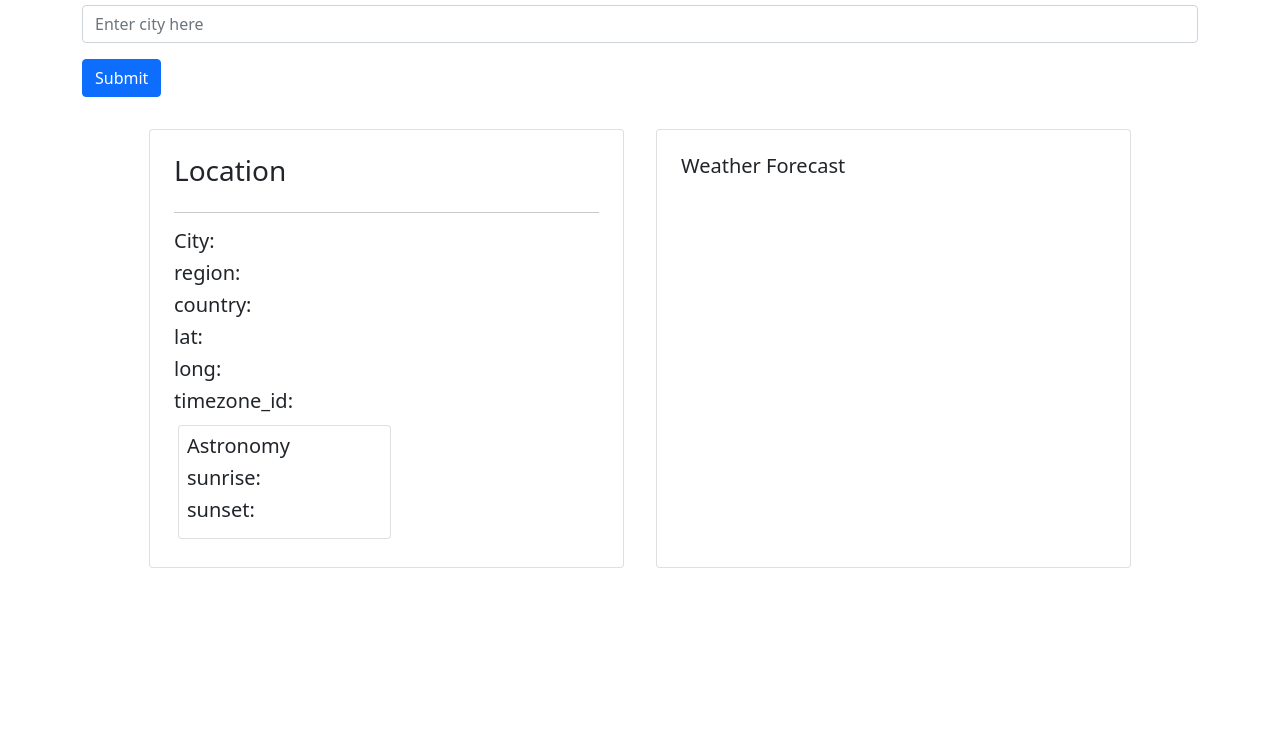
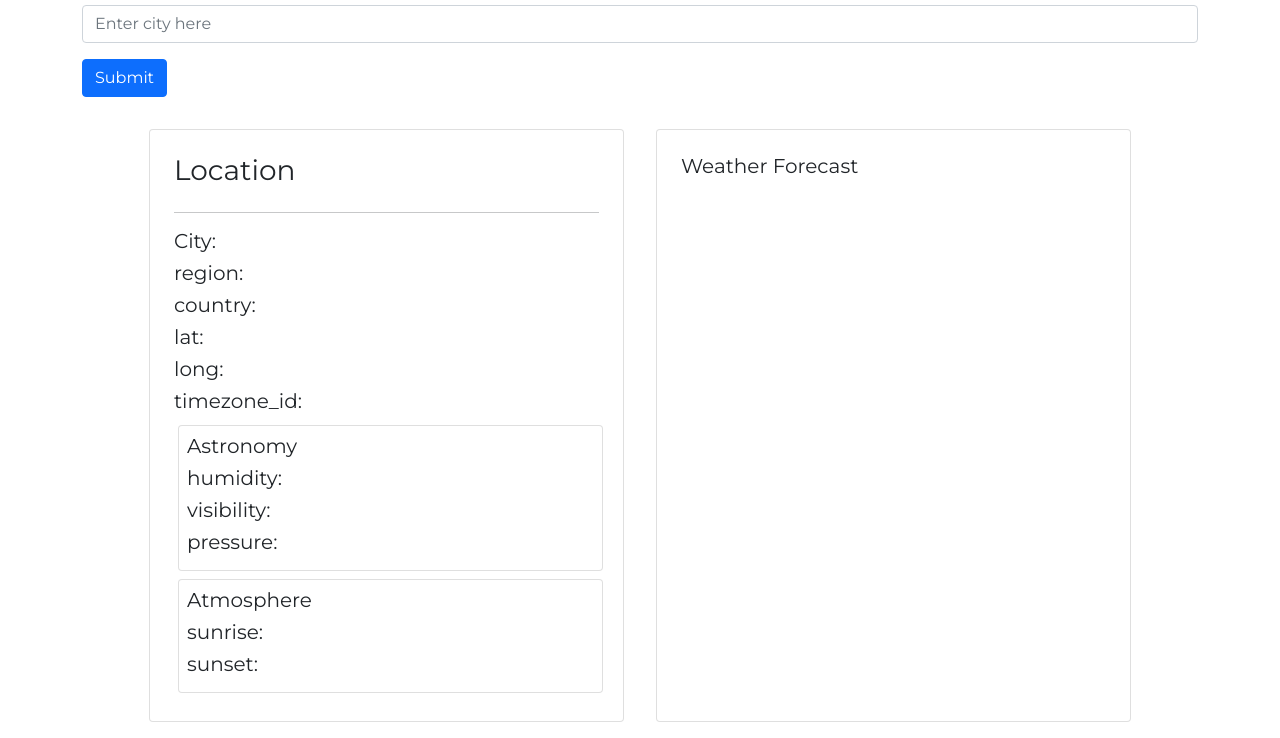
Before and after one commit to Shreyas-Vaghasia/weather-app-angularJS, a plain HTML site: page weather-app/index.html in a window 1280 px wide. Shown: the part 131-869 px from the top of the page. Before the commit the page ends 800 px from the top, so only its background shows below. Drawn offline with nearby package versions, Linux system fonts and the light colour scheme.

```diff
--- a/weather-app/index.html
+++ b/weather-app/index.html
@@ -9,6 +9,17 @@
     <script src="https://ajax.googleapis.com/ajax/libs/angularjs/1.6.9/angular.min.js"></script>
     <link href="https://cdn.jsdelivr.net/npm/bootstrap@5.0.2/dist/css/bootstrap.min.css" rel="stylesheet"
         integrity="sha384-EVSTQN3/azprG1Anm3QDgpJLIm9Nao0Yz1ztcQTwFspd3yD65VohhpuuCOmLASjC" crossorigin="anonymous">
+    <script src="https://ajax.googleapis.com/ajax/libs/angularjs/1.6.9/angular.min.js"></script>
+    <link rel="preconnect" href="https://fonts.googleapis.com">
+    <link rel="preconnect" href="https://fonts.gstatic.com" crossorigin>
+    <link href="https://fonts.googleapis.com/css2?family=Montserrat&display=swap" rel="stylesheet">
+
+    <style>
+        * {
+            font-family: 'Montserrat', sans-serif;
+
+        }
+    </style>
 
 </head>
 
@@ -46,8 +57,15 @@
                 <h5>long: {{weather.location.long}}</h5>
                 <h5>timezone_id: {{weather.location.timezone_id}}</h5>
 
-                <div class="col-md-6 card m-1 p-2">
+                <div class="col-md-12 card m-1 p-2">
                     <h5>Astronomy</h5>
+                    <h5>humidity: {{weather.current_observation.atmosphere.humidity}}</h5>
+                    <h5>visibility: {{weather.current_observation.atmosphere.visibility}}</h5>
+                    <h5>pressure: {{weather.current_observation.atmosphere.pressure}}</h5>
+
+                </div>
+                <div class="col-md-12 card m-1 p-2">
+                    <h5>Atmosphere</h5>
                     <h5>sunrise: {{weather.current_observation.astronomy.sunrise}}</h5>
                     <h5>sunset: {{weather.current_observation.astronomy.sunset}}</h5>
                 </div>
```
Also changed, not shown: index.html (+0 -1 lines).
